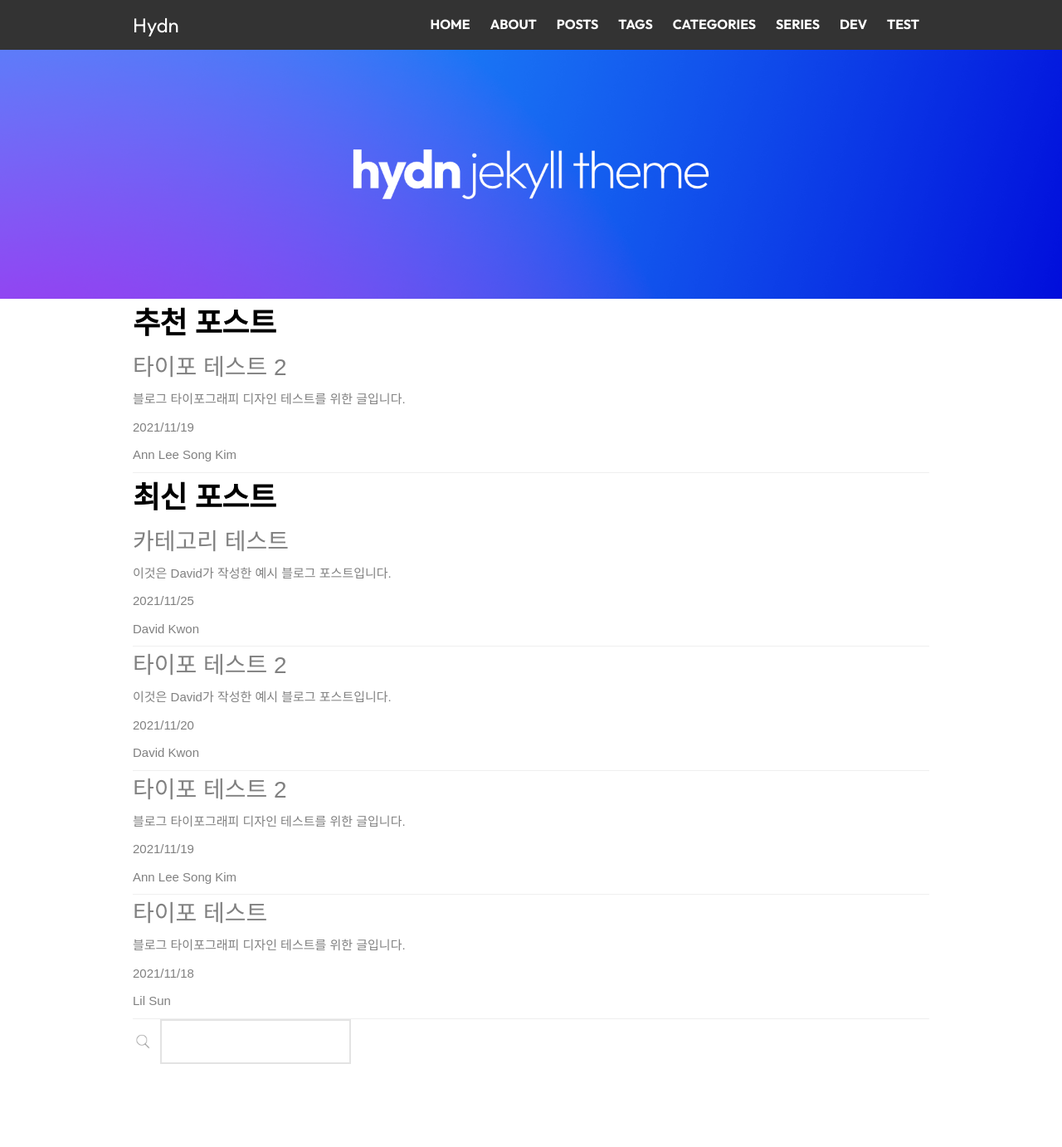
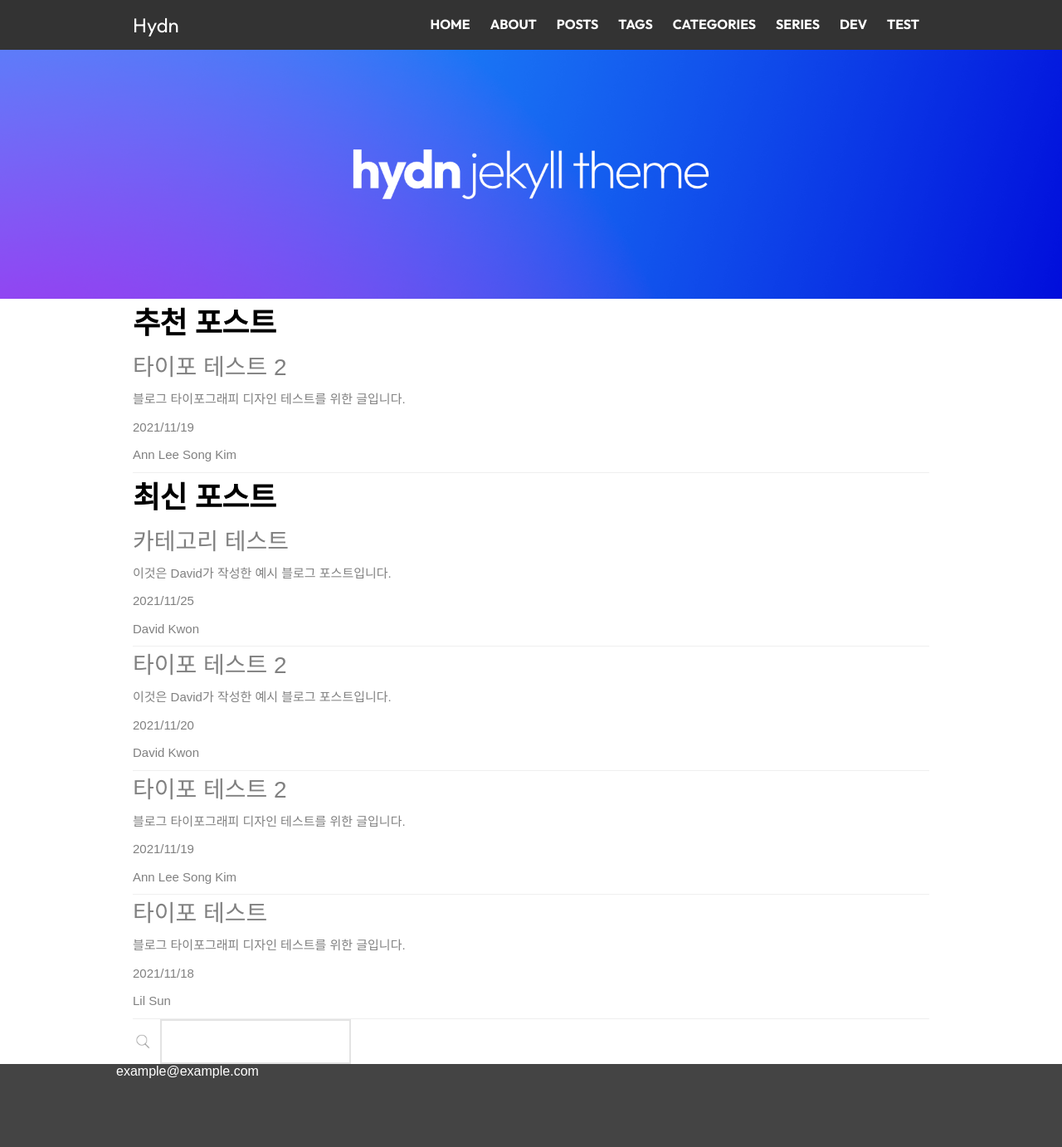
Before and after one commit to CYAN4S/hydn, a Jekyll site: the page built from index.html, in a window 1280 px wide. Shown: the whole page at 83% size. Built offline with Jekyll 4.4.1, drawn with Linux system fonts in a browser that asks for light colours; nearby versions of some CDN libraries; some web fonts are replaced.

Commit message:
update css

```diff
--- a/_sass/hydn/footer.scss
+++ b/_sass/hydn/footer.scss
@@ -1,6 +1,7 @@
 $main-background-color:#444;
 $font-color:white;
 footer {
+    background-color: $main-background-color;
     height: 100px;
     color: $font-color;
 }
```
